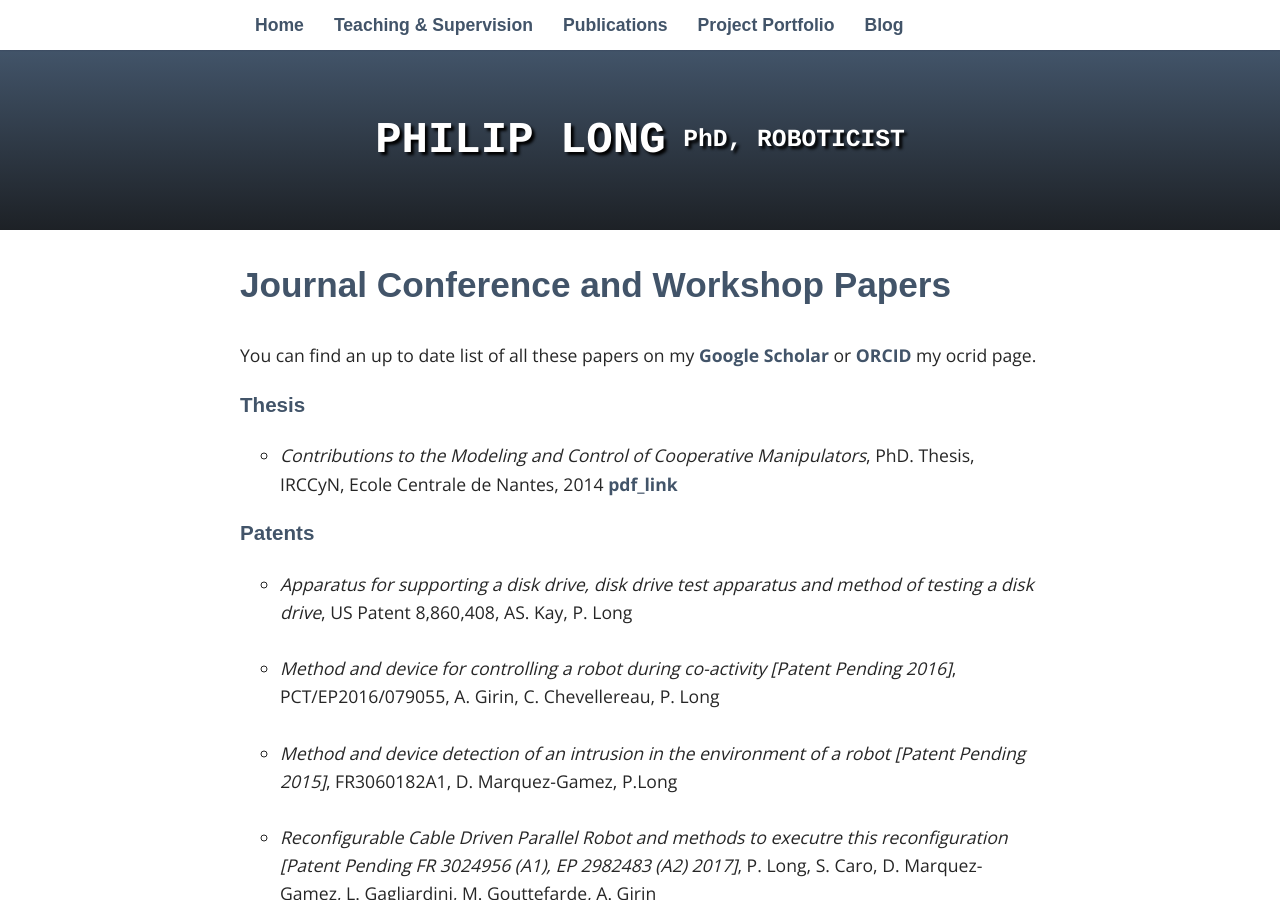
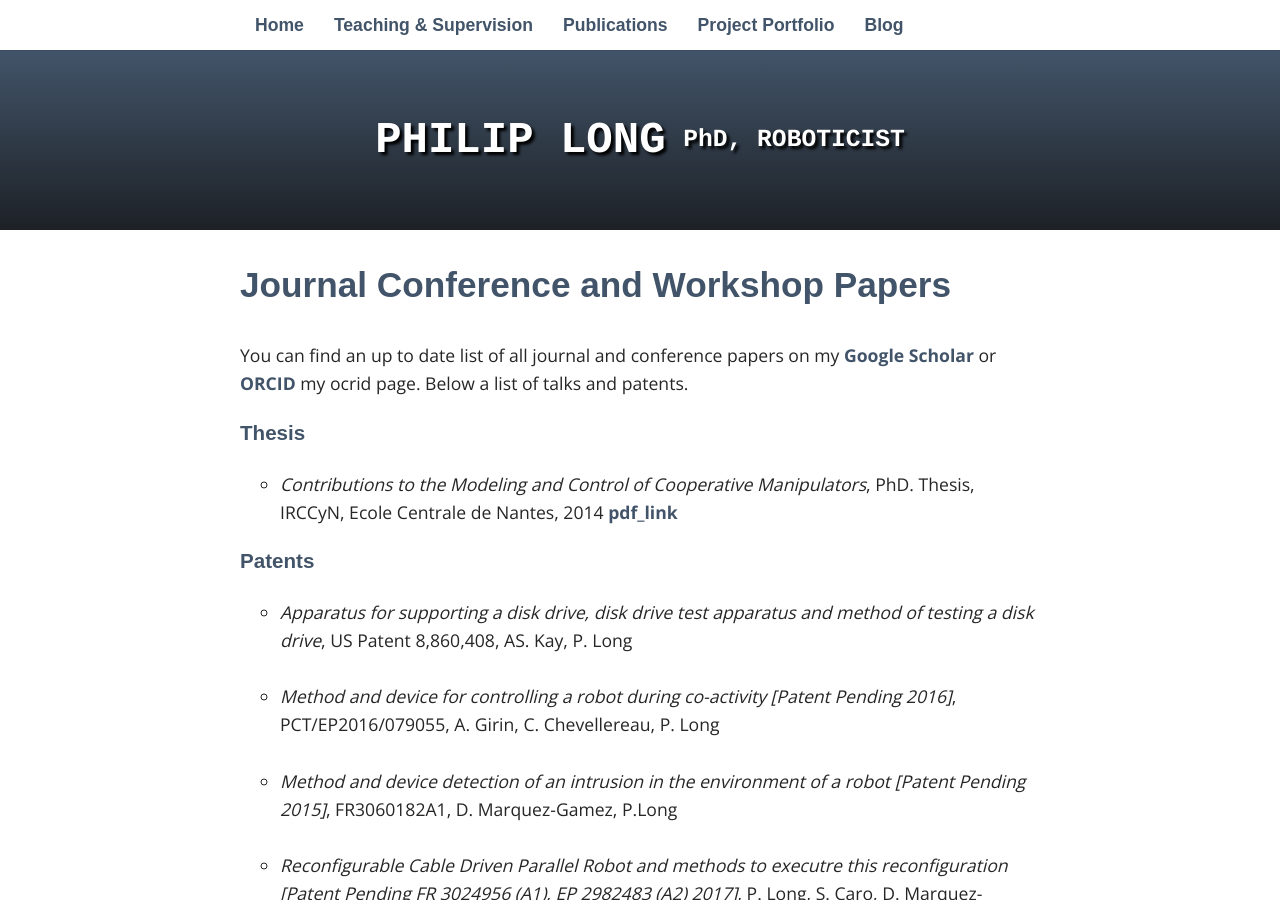
Before and after one commit to philip-long/philip-long.github.io, a Jekyll site: the page built from publications/index.html, in a window 1280 px wide and 900 px high. Built offline with Jekyll 4.4.1, drawn with Linux system fonts in a browser that asks for light colours; nearby versions of some CDN libraries; some web fonts are replaced; library files that are not in the unit come from our copies.

Commit message:
Update index.html

```diff
--- a/publications/index.html
+++ b/publications/index.html
@@ -5,7 +5,7 @@ title: Publications
 <div class="blurb">
 
    <h2> Journal Conference and Workshop Papers</h2>
-  You can find an up to date list of all these papers on my  <a href="https://scholar.google.com/citations?user=FFAElw4AAAAJ&hl=en&oi=sra">Google Scholar</a> or <a href="https://orcid.org/0000-0002-0784-8720">ORCID</a> my ocrid page.
+  You can find an up to date list of all journal and conference papers on my  <a href="https://scholar.google.com/citations?user=FFAElw4AAAAJ&hl=en&oi=sra">Google Scholar</a> or <a href="https://orcid.org/0000-0002-0784-8720">ORCID</a> my ocrid page. Below a list of talks and patents.
 
   <br>
 
```
